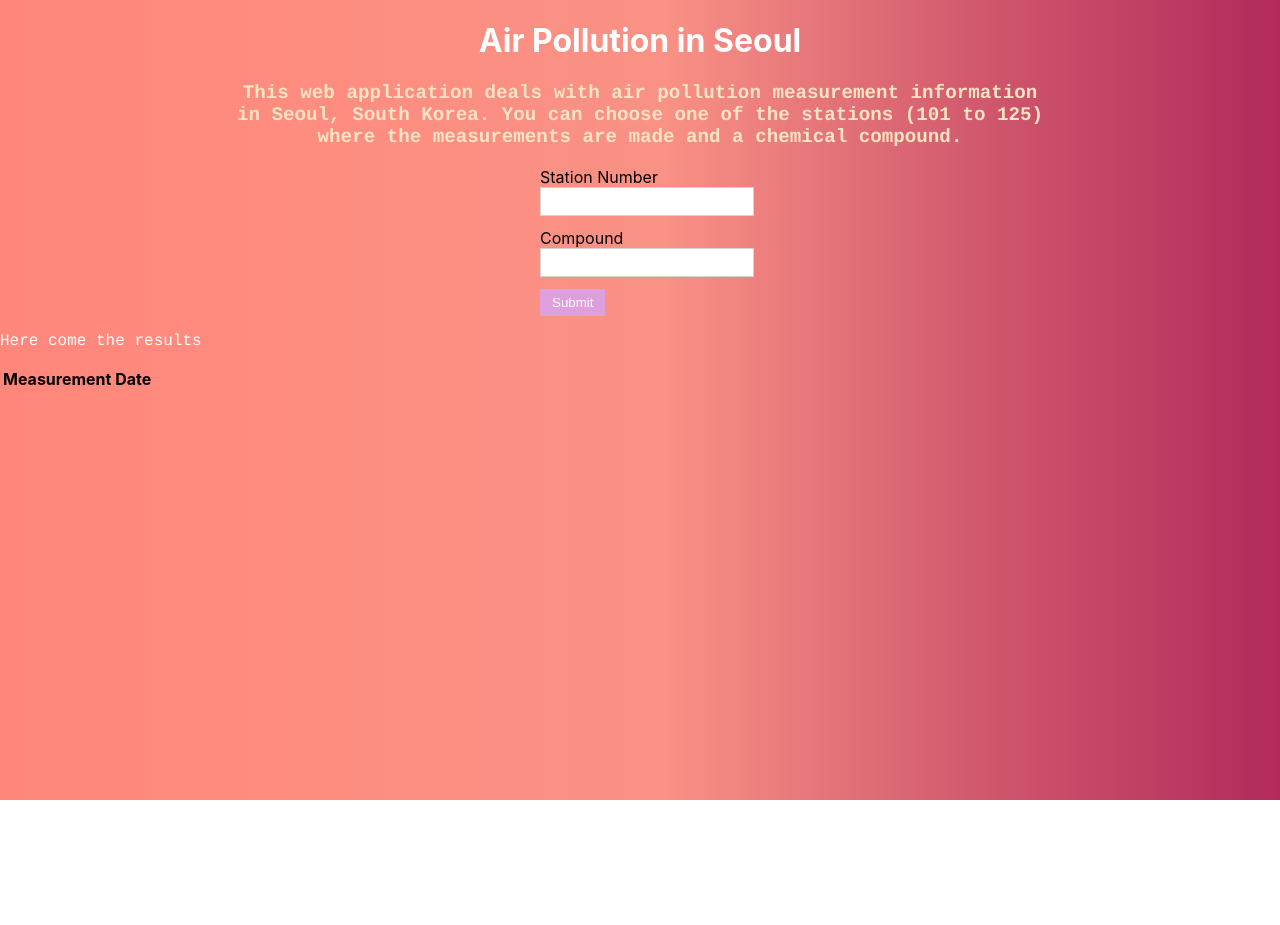
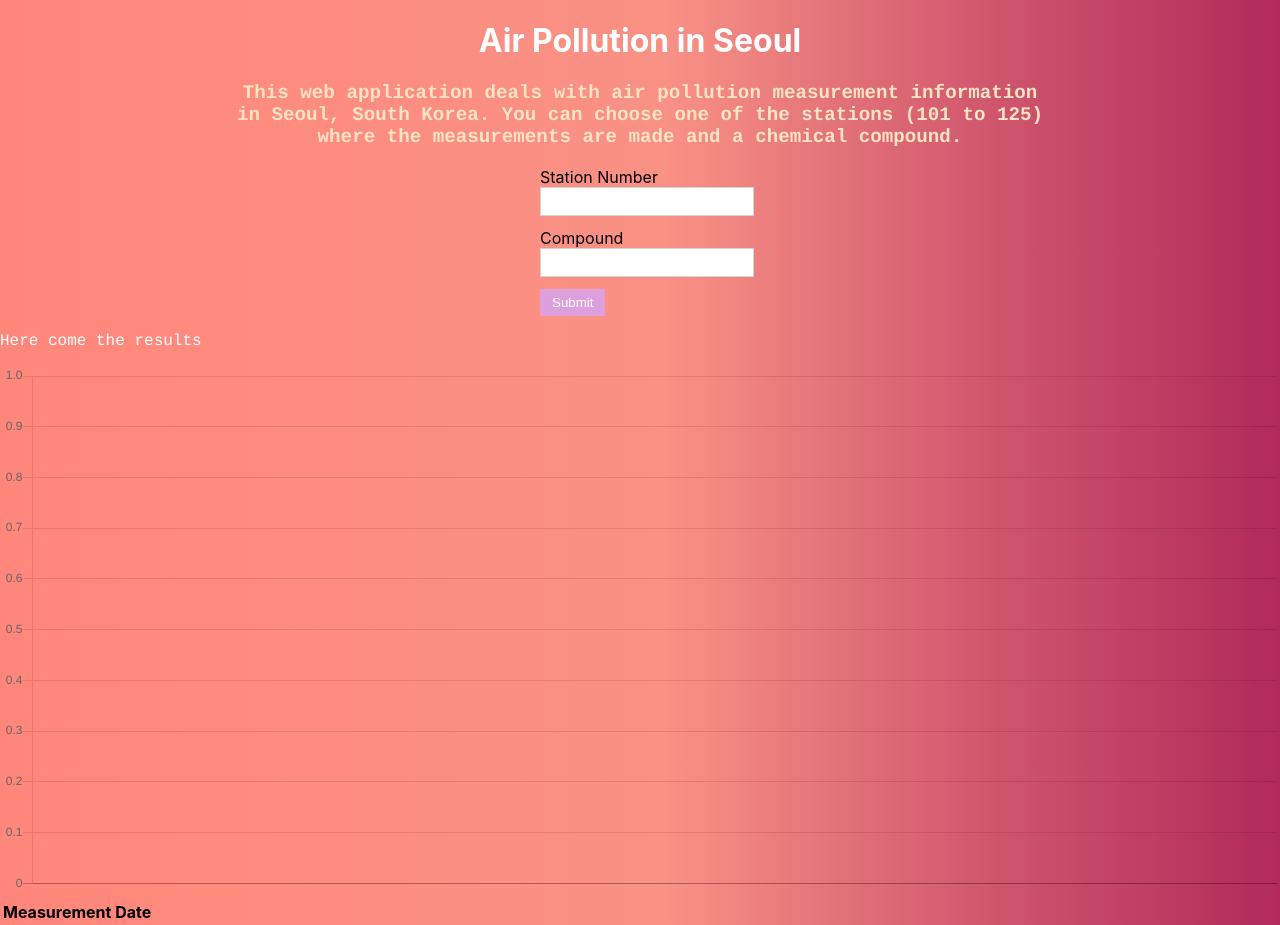
Before and after one commit to vpapage/Appathon2020-NTUA, a React (Create React App) app in the folder frontend/: page / in a window 1280 px wide. Before the commit the page ends 800 px from the top, so only its background shows below. Built offline with nearby package versions, Linux system fonts and the light colour scheme.

Commit message:
add chart js and display db data

```diff
--- a/frontend/package.json
+++ b/frontend/package.json
@@ -6,9 +6,11 @@
     "@testing-library/jest-dom": "^4.2.4",
     "@testing-library/react": "^9.5.0",
     "@testing-library/user-event": "^7.2.1",
+    "chart.js": "^2.3.0",
     "react": "^16.13.1",
+    "react-chartjs-2": "^2.10.0",
     "react-dom": "^16.13.1",
-    "react-scripts": "3.4.1"
+    "react-scripts": "^3.4.2"
   },
   "scripts": {
     "start": "react-scripts start",
--- a/frontend/src/components/search-results.js
+++ b/frontend/src/components/search-results.js
@@ -1,22 +1,54 @@
 import React, { useState, useEffect } from 'react';
+import { Line } from 'react-chartjs-2';
 
 const SearchResults = (props) => {
 
     const [results, setResults] = useState();
     const [address, setAddress] = useState();
     const [compound, setConpound] = useState();
+    const [chartData, setChartData] = useState();
 
     useEffect(() => {
         console.log('results changed!', props.results);
         setResults(props.results);
         setConpound(props.compound);
-        if (!!props.results[0])  setAddress(props.results[0].Address);
+        if (!!props.results[0]) {
+            setAddress(props.results[0].Address);
+            parseData();
+        }
+
     }, [props.results]);
+
+    const parseData = () => {
+        const labels = results.map(el => el['Measurement date']);
+        const datasets = [
+            {
+                label: 'CO',
+                data: results.map(el => el['CO'])
+            }, {
+                label: 'O3',
+                data: results.map(el => el['O3']),
+            }, {
+                label: 'NO2',
+                data: results.map(el => el['NO2']),
+            }
+        ];
+        setChartData({
+            labels: labels,
+            datasets: datasets,
+        });
+    }
 
     return (
         <>
             <p> Ηere come the results </p>
             {address && <p>The address of the Station{address}</p>}
+            <Line
+                data={chartData}
+                width="600"
+                height="250"
+                options={{ showLines: true }}
+            />
             <table>
                 <thead>
                     <tr>
```
Also changed, not shown: 1 other file (tests, documents, lock files or other folders).
